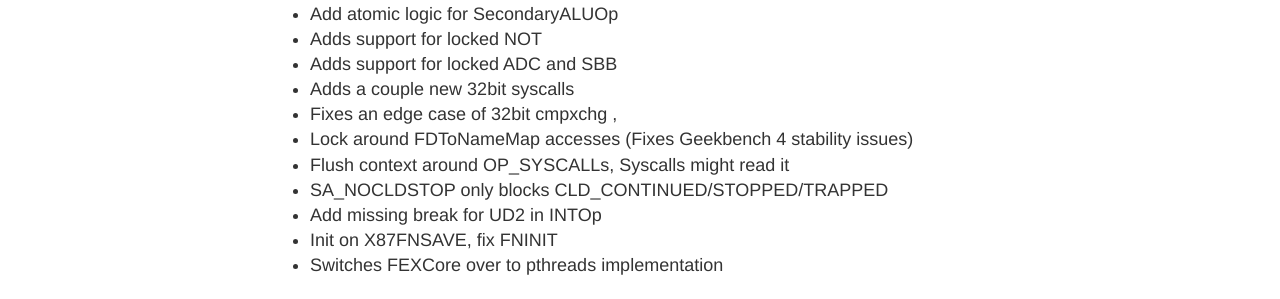
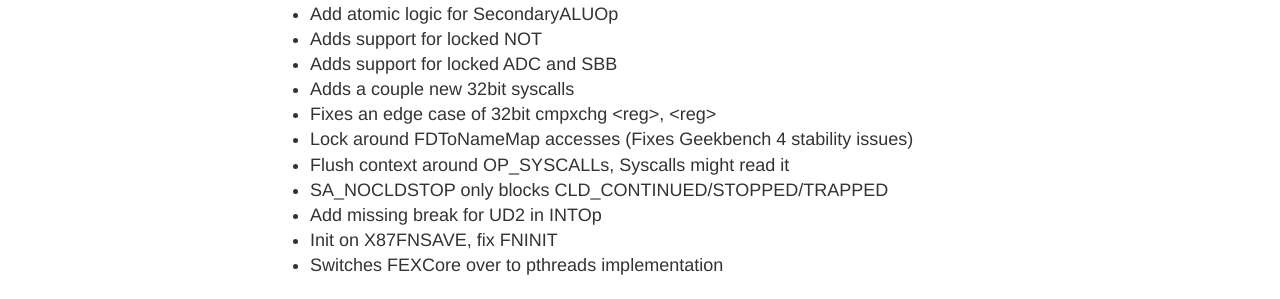
Before and after one commit to FEX-Emu/fex-emu.com, a Jekyll site: the page built from _posts/2021-04-02-FEX-2104.md, in a window 1280 px wide. Shown: the part 523-822 px from the top of the page. Built offline with Jekyll 4.4.1, drawn with Linux system fonts in a browser that asks for light colours.

Commit message:
Update 2021-04-02-FEX-2104.md

```diff
--- a/_posts/2021-04-02-FEX-2104.md
+++ b/_posts/2021-04-02-FEX-2104.md
@@ -17,7 +17,7 @@ This is our [fourth tagged release](https://github.com/FEX-Emu/FEX/releases/tag/
 - Adds support for locked NOT
 - Adds support for locked ADC and SBB
 - Adds a couple new 32bit syscalls
-- Fixes an edge case of 32bit cmpxchg <reg>, <reg>
+- Fixes an edge case of 32bit cmpxchg \<reg\>, \<reg\>
 - Lock around FDToNameMap accesses (Fixes Geekbench 4 stability issues)
 - Flush context around OP_SYSCALLs, Syscalls might read it
 - SA_NOCLDSTOP only blocks CLD_CONTINUED/STOPPED/TRAPPED
```
